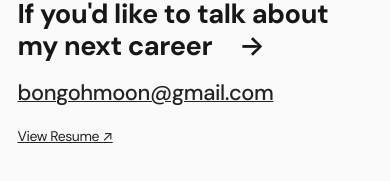
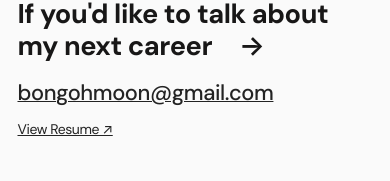
Before and after one commit to bonomoon/portfolio, a Next.js app in the folder apps/web/: page / in a window 390 px wide. Shown: the part 561-742 px from the top of the page. Built offline with nearby package versions, Linux system fonts and the light colour scheme; a web font is replaced by a local one.

Commit message:
chore(client): add responsive gap at main footer right component

```diff
--- a/apps/web/src/components/organisms/MainFooter.tsx
+++ b/apps/web/src/components/organisms/MainFooter.tsx
@@ -22,6 +22,10 @@ const MainFooterRight = styled.div`
   flex-direction: column;
   width: 100%;
   gap: 1.5rem;
+
+  @media (max-width: 768px) {
+    gap: 1rem;
+  }
 `;
 
 const MainFooterLink = styled(Link)`
```
